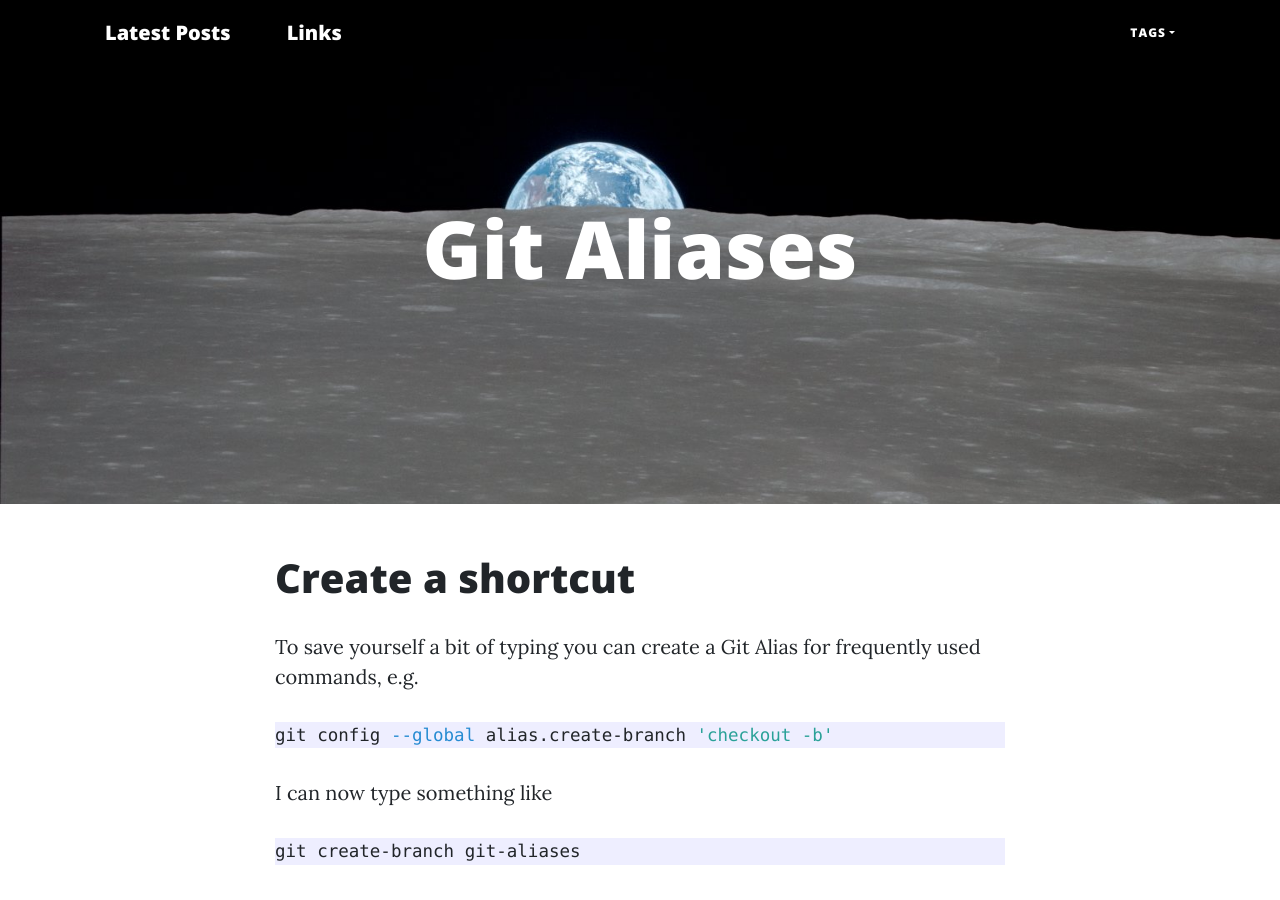
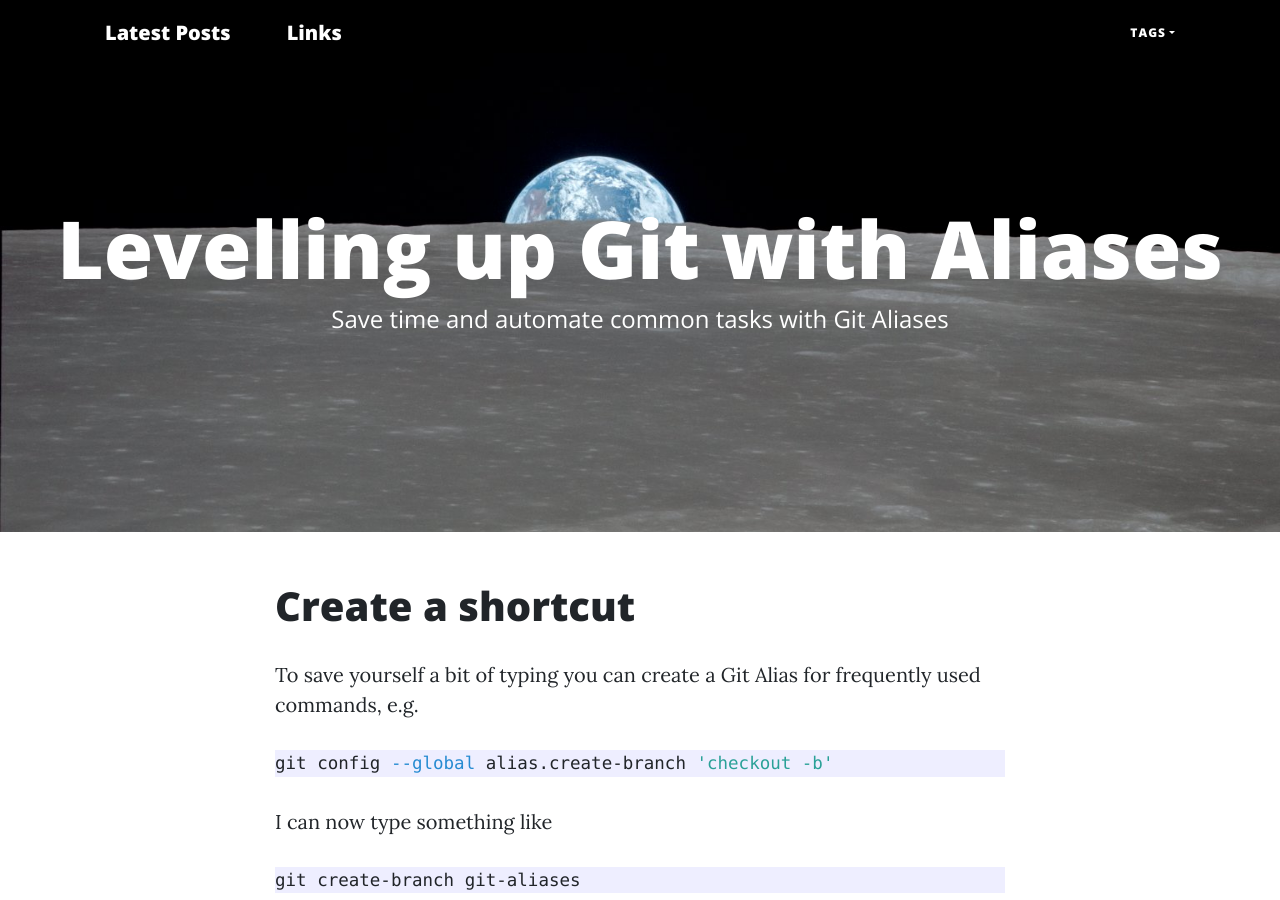
Before and after one commit to paxdev/paxdev.github.io, a Jekyll site: the page built from _posts/2020-05-20-git-aliases.md, in a window 1280 px wide and 900 px high. Built offline with Jekyll 4.4.1, drawn with Linux system fonts in a browser that asks for light colours; our own code applies the rules of GitHub Pages for plain Markdown files.

Commit message:
Change Git Alias title. Add permalink

```diff
--- a/_posts/2020-05-20-git-aliases.md
+++ b/_posts/2020-05-20-git-aliases.md
@@ -1,10 +1,13 @@
 ---
-  title: Git Aliases
+  title: Levelling up Git with Aliases
+  header:
+    subheading: Save time and automate common tasks with Git Aliases
   categories:
     - git
   tags:
     - git
     - productivity
+  permalink: /git/aliases
 ---
 
 # Create a shortcut
```
